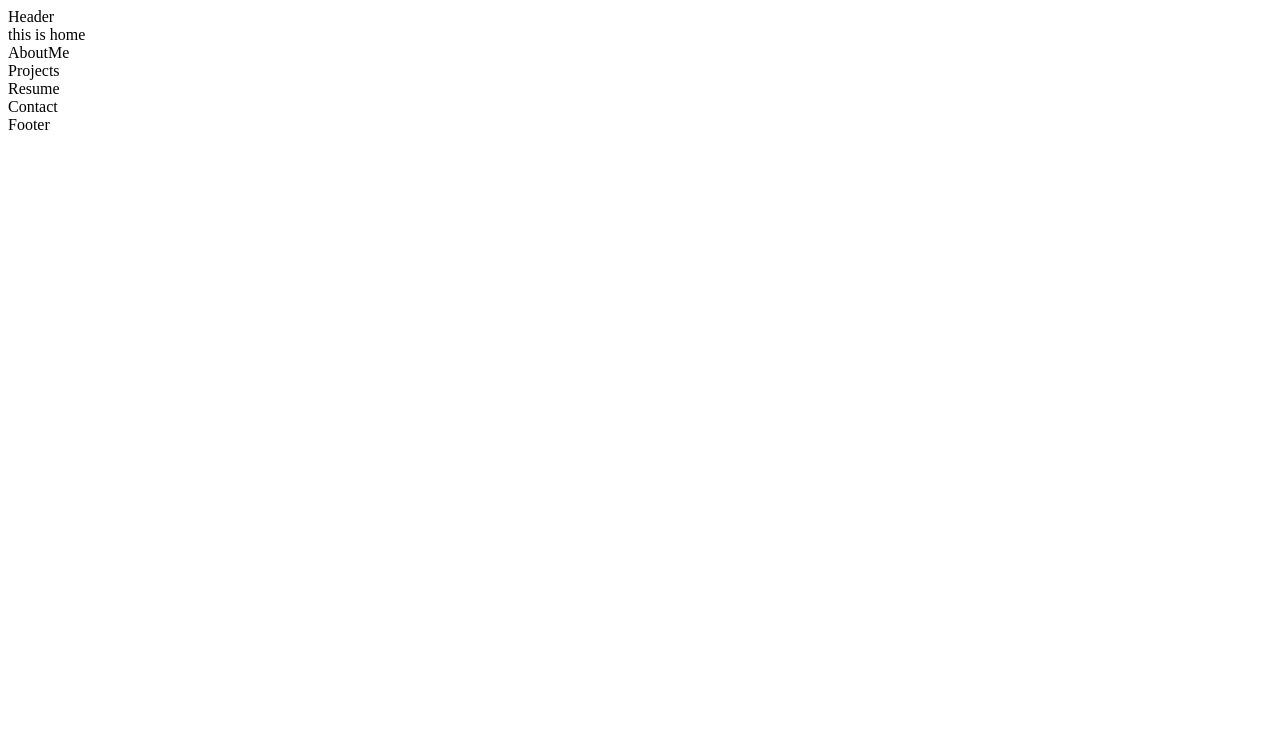
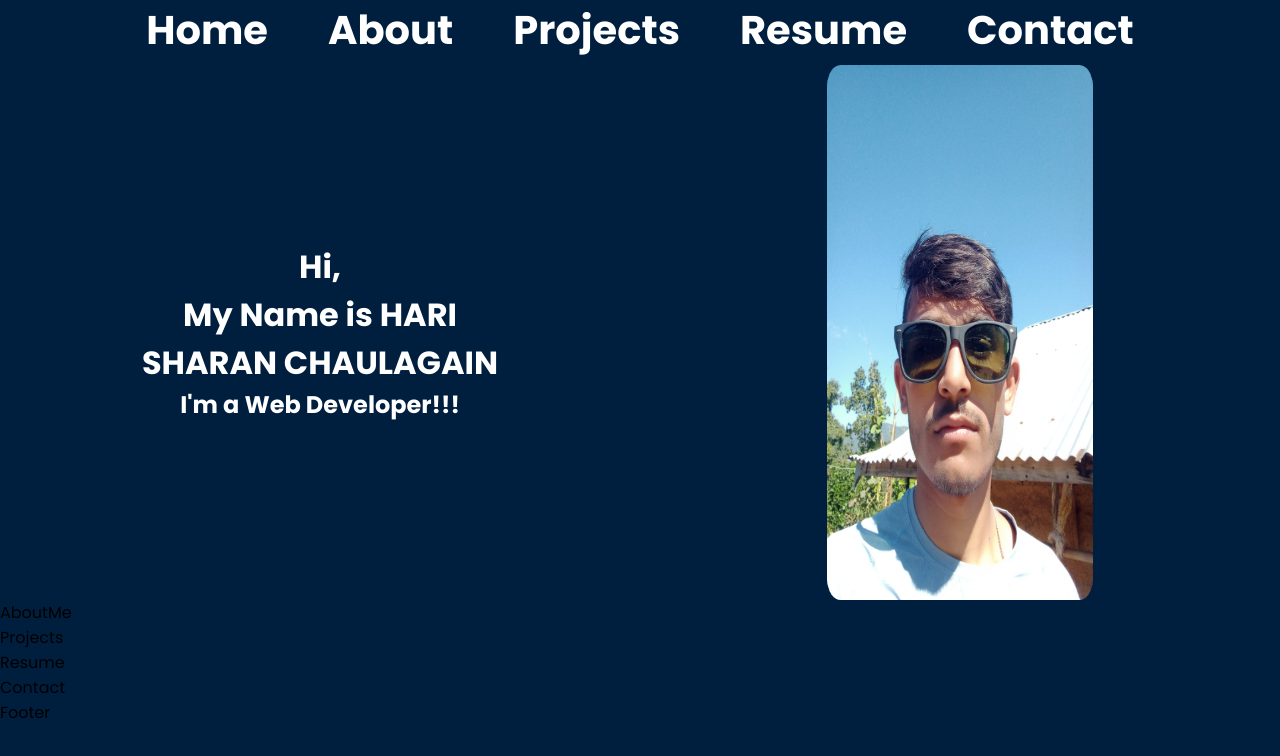
Before and after one commit to harisharanChaulagain/portfolio-website, a React (Vite) app: page / in a window 1280 px wide. Shown: the top 756 px of the page. Built offline with nearby package versions, Linux system fonts and the light colour scheme.

Commit message:
feat: home section design

```diff
--- a/package.json
+++ b/package.json
@@ -11,7 +11,8 @@
   },
   "dependencies": {
     "react": "^18.2.0",
-    "react-dom": "^18.2.0"
+    "react-dom": "^18.2.0",
+    "react-icons": "^4.12.0"
   },
   "devDependencies": {
     "@types/node-sass": "^4.11.7",
--- /dev/null
+++ b/src/components/Header/Header.scss
@@ -0,0 +1,37 @@
+@import "../../css-config/mixins.scss";
+.header-main {
+  color: #ffffff;
+  margin-bottom: 5px;
+  .toogle-icon {
+    font-size: 40px;
+    display: flex;
+    align-items: flex-end;
+  }
+  @include md {
+    .toogle-icon {
+      display: none;
+    }
+  }
+  .items-main {
+    display: flex;
+    flex-direction: column;
+    justify-content: center;
+    align-items: center;
+    @include md {
+      display: flex;
+      flex-direction: row;
+      gap: 60px;
+    }
+    .items {
+      font-weight: 700;
+      font-size: 24px;
+      cursor: pointer;
+      @include md {
+        font-size: 40px;
+      }
+    }
+    .d-none {
+      display: none;
+    }
+  }
+}
--- a/src/components/Header/Header.tsx
+++ b/src/components/Header/Header.tsx
@@ -1,5 +1,23 @@
+import "./Header.scss";
+import { IoReorderThree } from "react-icons/io5";
+import { useState } from "react";
+
 const Header = () => {
-  return <div>Header</div>;
+  const [toggleIcon, setToggleIcon] = useState(false);
+  return (
+    <div className="header-main">
+      <div className="toogle-icon">
+        <IoReorderThree onClick={() => setToggleIcon(!toggleIcon)} />
+      </div>
+      <div className="items-main">
+        <div className={`items ${toggleIcon && "d-none"}`}>Home</div>
+        <div className={`items ${toggleIcon && "d-none"}`}>About</div>
+        <div className={`items ${toggleIcon && "d-none"}`}>Projects</div>
+        <div className={`items ${toggleIcon && "d-none"}`}>Resume</div>
+        <div className={`items ${toggleIcon && "d-none"}`}>Contact</div>
+      </div>
+    </div>
+  );
 };
 
 export default Header;
--- /dev/null
+++ b/src/components/Home/Home.scss
@@ -0,0 +1,51 @@
+@import "../../css-config/mixins.scss";
+.home-main {
+  color: #ffffff;
+  display: flex;
+  flex-direction: column;
+  @include md {
+    flex-direction: row;
+    justify-content: space-between;
+  }
+  .first {
+    order: 2;
+    display: flex;
+    flex-direction: column;
+    justify-content: center;
+    align-items: center;
+    @include md {
+      width: 50%;
+      order: 1;
+    }
+  }
+  .second {
+    order: 1;
+    display: flex;
+    justify-content: center;
+    align-items: center;
+    @include md {
+      width: 50%;
+      order: 2;
+    }
+    .img-container {
+      height: 535px;
+      width: 400px;
+      img {
+        width: 100%;
+        height: 100%;
+        border-radius: 20px;
+        animation: flipImage 15s infinite linear;
+      }
+    }
+  }
+}
+
+@keyframes flipImage {
+  0% {
+    transform: rotateY(0deg);
+  }
+
+  100% {
+    transform: rotateY(360deg);
+  }
+}
--- a/src/components/Home/Home.tsx
+++ b/src/components/Home/Home.tsx
@@ -1,5 +1,23 @@
+import "./Home.scss";
+import image from "../../assets/img1.jpg";
+
 const Home = () => {
-  return <div>this is home</div>;
+  return (
+    <div className="home-main">
+      <div className="first">
+        <h1>Hi, </h1>
+        <h1>My Name is HARI</h1>
+        <h1> SHARAN CHAULAGAIN</h1>
+        <h1></h1>
+        <h2>I'm a Web Developer!!!</h2>
+      </div>
+      <div className="second">
+        <div className="img-container">
+          <img src={image} alt="image" />
+        </div>
+      </div>
+    </div>
+  );
 };
 
 export default Home;
--- /dev/null
+++ b/src/css-config/mixins.scss
@@ -0,0 +1,29 @@
+@mixin sm {
+  @media only screen and (min-width: 640px) {
+    @content;
+  }
+}
+
+@mixin md {
+  @media only screen and (min-width: 768px) {
+    @content;
+  }
+}
+
+@mixin lg {
+  @media only screen and (min-width: 1024px) {
+    @content;
+  }
+}
+
+@mixin xl {
+  @media only screen and (min-width: 1280px) {
+    @content;
+  }
+}
+
+@mixin xxl {
+  @media only screen and (min-width: 1536px) {
+    @content;
+  }
+}
--- a/src/index.scss
+++ b/src/index.scss
@@ -0,0 +1,6 @@
+@import url("https://fonts.googleapis.com/css2?family=Poppins:wght@400;500;600;700;800&display=swap");
+* {
+  font-family: "Poppins", sans-serif;
+  margin: 0px;
+  background: #001f3f;
+}
```
Also changed, not shown: src/assets/img1.jpg (added), 1 other file (tests, documents, lock files or other folders).
